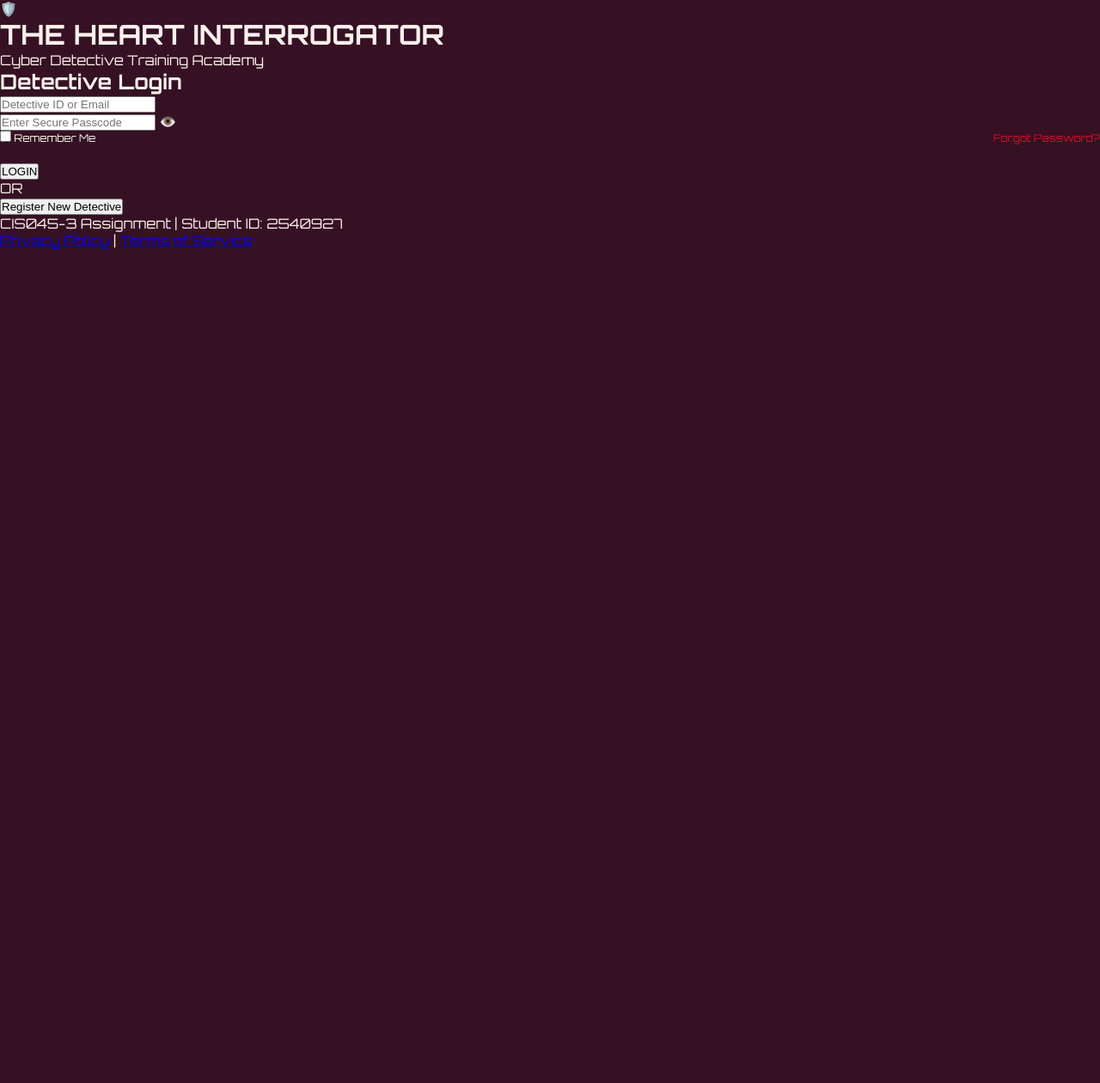
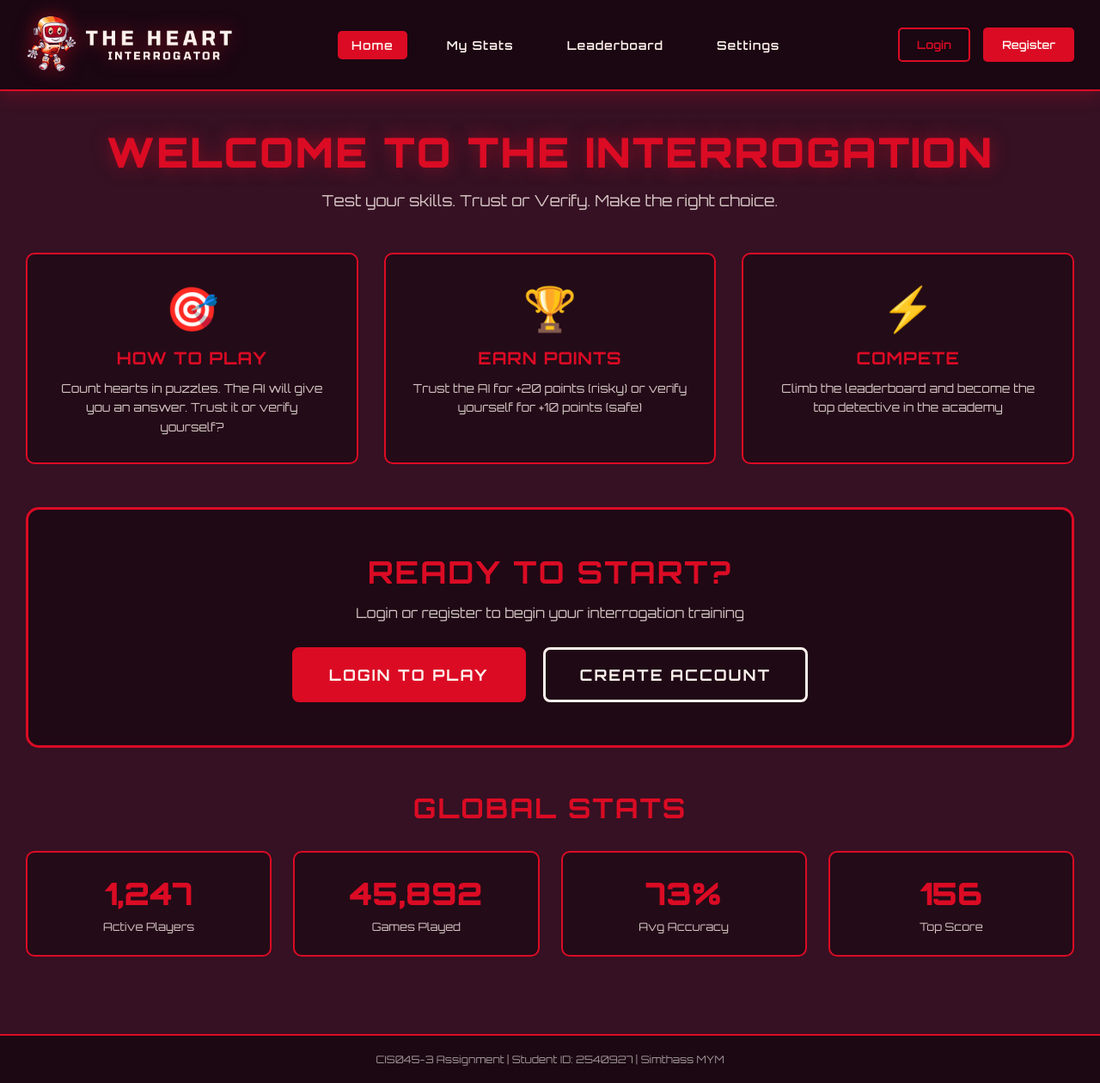
Before and after one commit to Simthass/heart-interrogator-game, a plain HTML site: page index.html in a window 1280 px wide. Shown: the whole page at 86% size. Before the commit the page ends 800 px from the top, so only its background shows below. Drawn offline with Linux system fonts and the light colour scheme.

Commit message:
redesigned homepage to show dashboard first

```diff
--- a/index.html
+++ b/index.html
@@ -3,79 +3,224 @@
   <head>
     <meta charset="UTF-8" />
     <meta name="viewport" content="width=device-width, initial-scale=1.0" />
-    <title>The Heart Interrogator - Detective Login</title>
+    <title>The Heart Interrogator - Home</title>
     <link rel="stylesheet" href="css/style.css" />
-    <!-- Using Google Fonts for retro gaming feel -->
+    <!-- using Orbitron font for gaming feel -->
     <link
-      href="https://fonts.googleapis.com/css2?family=Press+Start+2P&family=VT323&family=Orbitron:wght@400;700;900&display=swap"
+      href="https://fonts.googleapis.com/css2?family=Orbitron:wght@400;500;600;700;800;900&display=swap"
       rel="stylesheet"
     />
   </head>
-  <body class="login-page">
-    <div class="container">
-      <!-- Main login card -->
-      <div class="login-card">
-        <!-- Logo and title section -->
-        <div class="header-section">
-          <div class="shield-icon">🛡️</div>
-          <h1 class="game-title">THE HEART INTERROGATOR</h1>
-          <p class="subtitle">Cyber Detective Training Academy</p>
+  <body>
+    <!-- Header with logo -->
+    <header class="main-header">
+      <div class="header-container">
+        <div class="logo-section">
+          <img src="public/Logo.png" alt="Game Logo" class="game-logo" />
         </div>
+        <nav class="main-nav">
+          <a href="index.html" class="nav-item active">Home</a>
+          <a href="stats.html" class="nav-item">My Stats</a>
+          <a href="leaderboard.html" class="nav-item">Leaderboard</a>
+          <a href="settings.html" class="nav-item">Settings</a>
+        </nav>
+        <div class="auth-section">
+          <button class="btn-login" onclick="showLogin()">Login</button>
+          <button class="btn-register" onclick="showRegister()">
+            Register
+          </button>
+        </div>
+      </div>
+    </header>
 
-        <!-- Login form -->
-        <form id="loginForm" class="login-form">
-          <h2 class="form-title">Detective Login</h2>
+    <!-- Main Dashboard Content -->
+    <main class="dashboard-main">
+      <div class="welcome-section">
+        <h1 class="welcome-title">WELCOME TO THE INTERROGATION</h1>
+        <p class="welcome-subtitle">
+          Test your skills. Trust or Verify. Make the right choice.
+        </p>
+      </div>
 
-          <div class="input-group">
+      <!-- Game Info Cards -->
+      <div class="info-cards">
+        <div class="info-card">
+          <div class="card-icon">🎯</div>
+          <h3>HOW TO PLAY</h3>
+          <p>
+            Count hearts in puzzles. The AI will give you an answer. Trust it or
+            verify yourself?
+          </p>
+        </div>
+        <div class="info-card">
+          <div class="card-icon">🏆</div>
+          <h3>EARN POINTS</h3>
+          <p>
+            Trust the AI for +20 points (risky) or verify yourself for +10
+            points (safe)
+          </p>
+        </div>
+        <div class="info-card">
+          <div class="card-icon">⚡</div>
+          <h3>COMPETE</h3>
+          <p>
+            Climb the leaderboard and become the top detective in the academy
+          </p>
+        </div>
+      </div>
+
+      <!-- Call to Action -->
+      <div class="cta-section">
+        <div class="login-prompt">
+          <h2>READY TO START?</h2>
+          <p>Login or register to begin your interrogation training</p>
+          <div class="cta-buttons">
+            <button class="btn-play-login" onclick="showLogin()">
+              LOGIN TO PLAY
+            </button>
+            <button class="btn-play-register" onclick="showRegister()">
+              CREATE ACCOUNT
+            </button>
+          </div>
+        </div>
+      </div>
+
+      <!-- Game Stats Preview (dummy data) -->
+      <div class="stats-preview">
+        <h2 class="section-title">GLOBAL STATS</h2>
+        <div class="stats-grid">
+          <div class="stat-box">
+            <div class="stat-number">1,247</div>
+            <div class="stat-label">Active Players</div>
+          </div>
+          <div class="stat-box">
+            <div class="stat-number">45,892</div>
+            <div class="stat-label">Games Played</div>
+          </div>
+          <div class="stat-box">
+            <div class="stat-number">73%</div>
+            <div class="stat-label">Avg Accuracy</div>
+          </div>
+          <div class="stat-box">
+            <div class="stat-number">156</div>
+            <div class="stat-label">Top Score</div>
+          </div>
+        </div>
+      </div>
+    </main>
+
+    <!-- Login Modal (hidden by default) -->
+    <div class="modal" id="loginModal">
+      <div class="modal-content">
+        <span class="close-btn" onclick="closeModals()">&times;</span>
+        <h2 class="modal-title">DETECTIVE LOGIN</h2>
+        <form id="loginForm" class="auth-form">
+          <div class="form-group">
             <input
               type="text"
               id="username"
-              placeholder="Detective ID or Email"
+              placeholder="Username or Email"
               required
             />
           </div>
-
-          <div class="input-group">
+          <div class="form-group">
             <input
               type="password"
               id="password"
-              placeholder="Enter Secure Passcode"
+              placeholder="Password"
               required
             />
-            <span class="eye-icon" onclick="togglePassword()">👁️</span>
+            <span class="toggle-password" onclick="togglePassword('password')"
+              >👁️</span
+            >
           </div>
-
           <div class="form-options">
-            <label class="remember-me">
+            <label class="checkbox-label">
               <input type="checkbox" id="rememberMe" />
               <span>Remember Me</span>
             </label>
             <a href="#" class="forgot-link">Forgot Password?</a>
           </div>
-
-          <button type="submit" class="btn-primary">LOGIN</button>
-
-          <div class="divider">
-            <span>OR</span>
-          </div>
-
-          <button type="button" class="btn-secondary" onclick="goToRegister()">
-            Register New Detective
-          </button>
+          <button type="submit" class="btn-submit">LOGIN</button>
         </form>
-
-        <!-- Footer -->
-        <div class="footer-info">
-          <p class="small-text">CIS045-3 Assignment | Student ID: 2540927</p>
-          <div class="footer-links">
-            <a href="#">Privacy Policy</a>
-            <span>|</span>
-            <a href="#">Terms of Service</a>
-          </div>
-        </div>
+        <p class="switch-auth">
+          Don't have an account?
+          <a href="#" onclick="switchToRegister()">Register here</a>
+        </p>
       </div>
     </div>
 
-    <script src="js/login.js"></script>
+    <!-- Register Modal (hidden by default) -->
+    <div class="modal" id="registerModal">
+      <div class="modal-content">
+        <span class="close-btn" onclick="closeModals()">&times;</span>
+        <h2 class="modal-title">CREATE ACCOUNT</h2>
+        <form id="registerForm" class="auth-form">
+          <div class="form-group">
+            <input
+              type="text"
+              id="regFullName"
+              placeholder="Full Name"
+              required
+            />
+          </div>
+          <div class="form-group">
+            <input
+              type="text"
+              id="regUsername"
+              placeholder="Choose Username"
+              required
+            />
+          </div>
+          <div class="form-group">
+            <input
+              type="email"
+              id="regEmail"
+              placeholder="Email Address"
+              required
+            />
+          </div>
+          <div class="form-group">
+            <input
+              type="password"
+              id="regPassword"
+              placeholder="Password (min 8 chars)"
+              required
+            />
+            <span
+              class="toggle-password"
+              onclick="togglePassword('regPassword')"
+              >👁️</span
+            >
+          </div>
+          <div class="form-group">
+            <input
+              type="password"
+              id="regConfirmPassword"
+              placeholder="Confirm Password"
+              required
+            />
+          </div>
+          <div class="form-options">
+            <label class="checkbox-label">
+              <input type="checkbox" id="agreeTerms" required />
+              <span>I agree to Terms & Privacy Policy</span>
+            </label>
+          </div>
+          <button type="submit" class="btn-submit">CREATE ACCOUNT</button>
+        </form>
+        <p class="switch-auth">
+          Already have an account?
+          <a href="#" onclick="switchToLogin()">Login here</a>
+        </p>
+      </div>
+    </div>
+
+    <!-- Footer -->
+    <footer class="main-footer">
+      <p>CIS045-3 Assignment | Student ID: 2540927 | Simthass MYM</p>
+    </footer>
+
+    <script src="js/home.js"></script>
   </body>
 </html>
```
